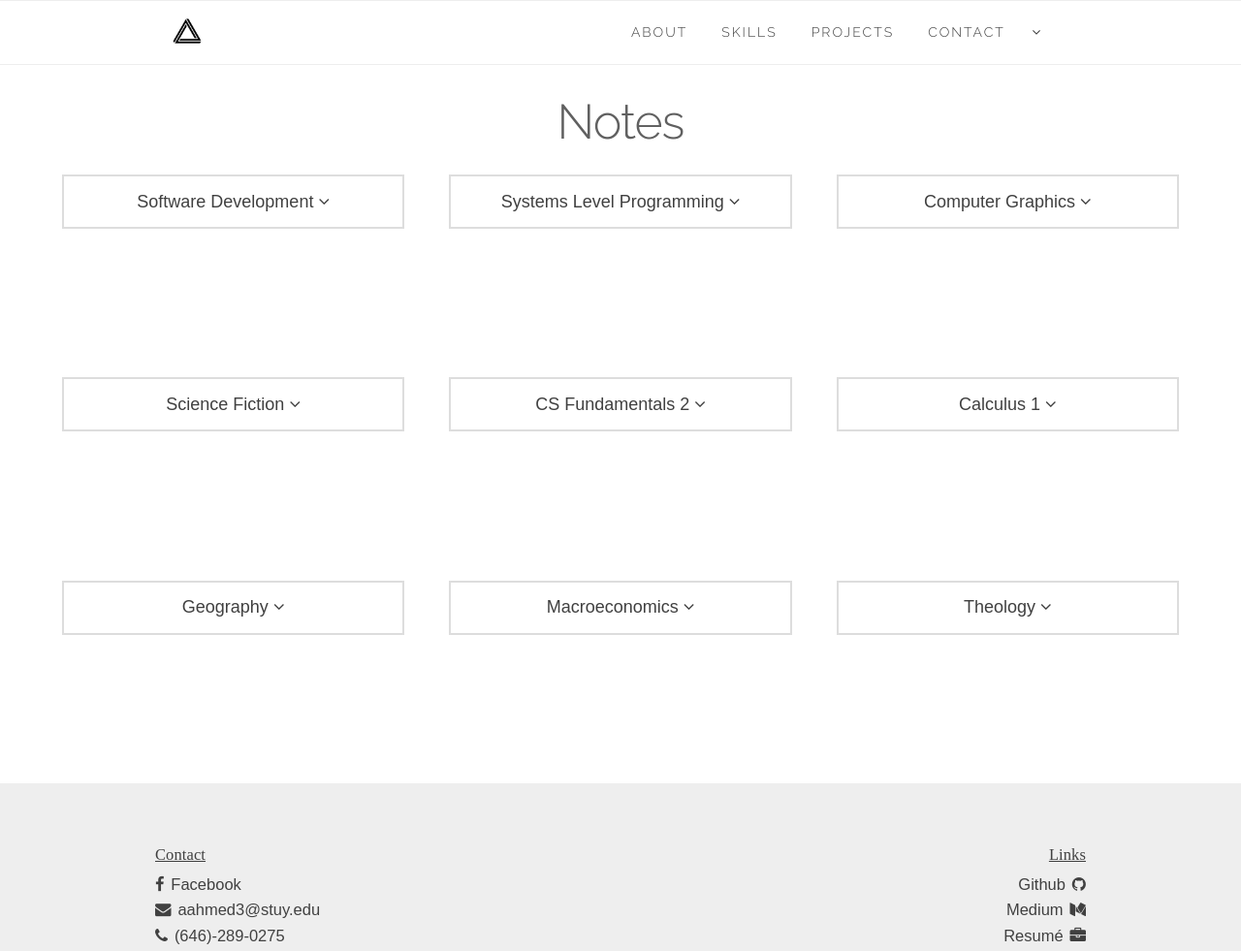
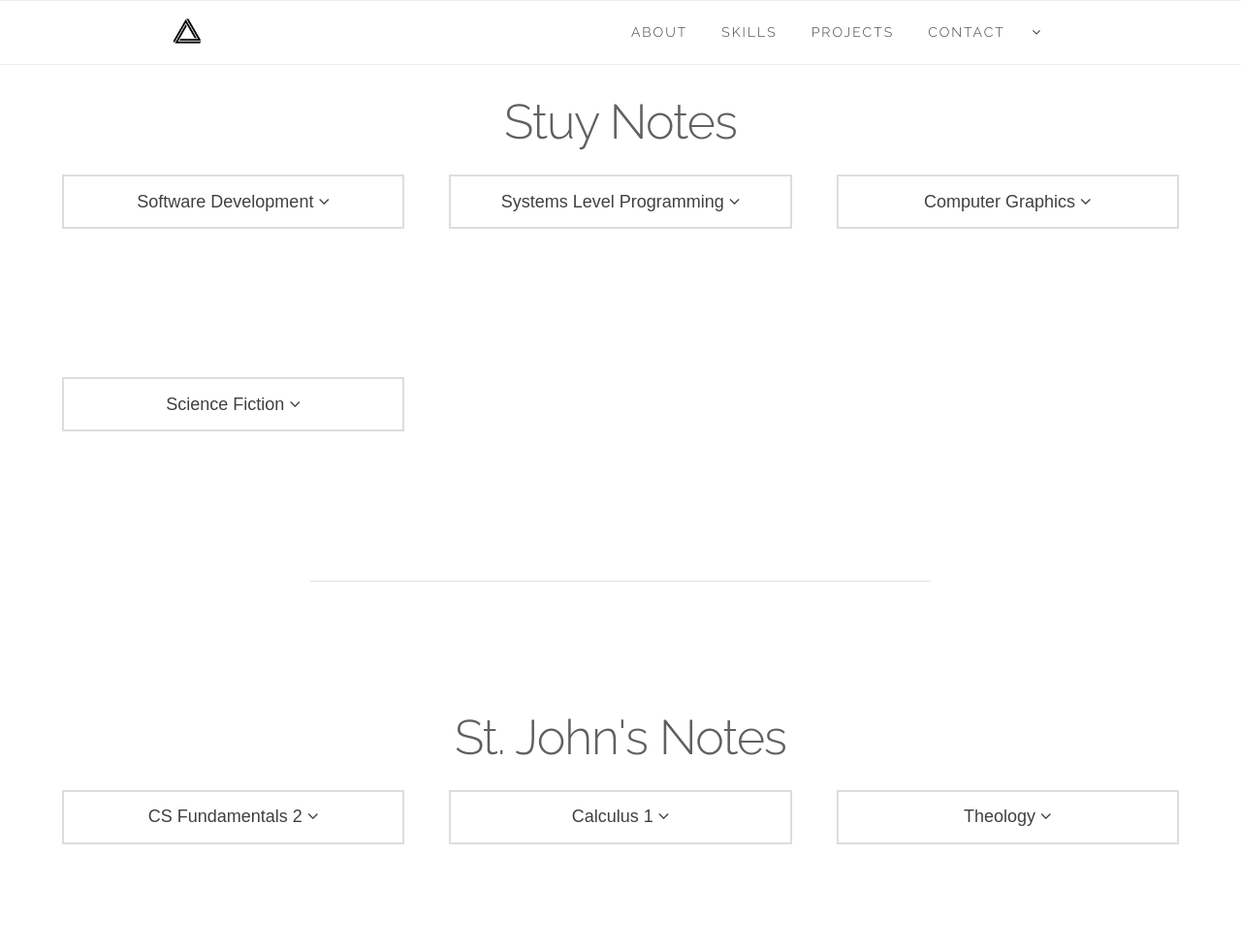
Before and after one commit to eccentricayman/Notes, a plain HTML site: page index.html in a window 1280 px wide. Shown: the top 981 px of the page at 97% size. Drawn offline with nearby package versions, Linux system fonts and the light colour scheme; some packages are replaced by stand-ins of ours.

Commit message:
separated notes

```diff
--- a/index.html
+++ b/index.html
@@ -77,7 +77,7 @@
             </div>
         </nav>
 
-		<h1 class="heading" style="padding-top: 7.5%">Notes</h1>
+		<h1 class="heading" style="padding-top: 7.5%">Stuy Notes</h1>
 		<br>
 
 		<div class="row">
@@ -110,6 +110,14 @@
 				<ul class="dropdown-files">
 				</ul>
 			</div>
+		</div>
+
+		<div style="width: 50% ; margin: 0 auto"><hr></div>
+
+		<h1 class="heading" style="padding-top: 7.5%">St. John's Notes</h1>
+		<br>
+
+		<div class="row">
 			<div class="four columns subject" id="CSFundamentals2">
 				<a class="dropdown-link">CS Fundamentals 2 <i class="fa fa-angle-down"></i></a>
 				<ul class="dropdown-files">
@@ -117,6 +125,11 @@
 			</div>
 			<div class="four columns subject" id="Calc1">
 				<a class="dropdown-link">Calculus 1 <i class="fa fa-angle-down"></i></a>
+				<ul class="dropdown-files">
+				</ul>
+			</div>
+			<div class="four columns subject" id="Theology">
+				<a class="dropdown-link">Theology <i class="fa fa-angle-down"></i></a>
 				<ul class="dropdown-files">
 				</ul>
 			</div>
@@ -130,11 +143,6 @@
 			</div>
 			<div class="four columns subject" id="Macroeconomics1">
 				<a class="dropdown-link">Macroeconomics <i class="fa fa-angle-down"></i></a>
-				<ul class="dropdown-files">
-				</ul>
-			</div>
-			<div class="four columns subject" id="Theology">
-				<a class="dropdown-link">Theology <i class="fa fa-angle-down"></i></a>
 				<ul class="dropdown-files">
 				</ul>
 			</div>
@@ -211,7 +219,7 @@
 						 var filepath = files[i][j];
 						 //var filename = files[i][j].split("/")[2].split(".md")[0];
 						 var filename = files[i][j].split("/")[2];
-						 if (filename != undefined) {
+						 if (filename != "undefined") {
 							 filename = filename.split(".md")[0];
 						 }
 
```
